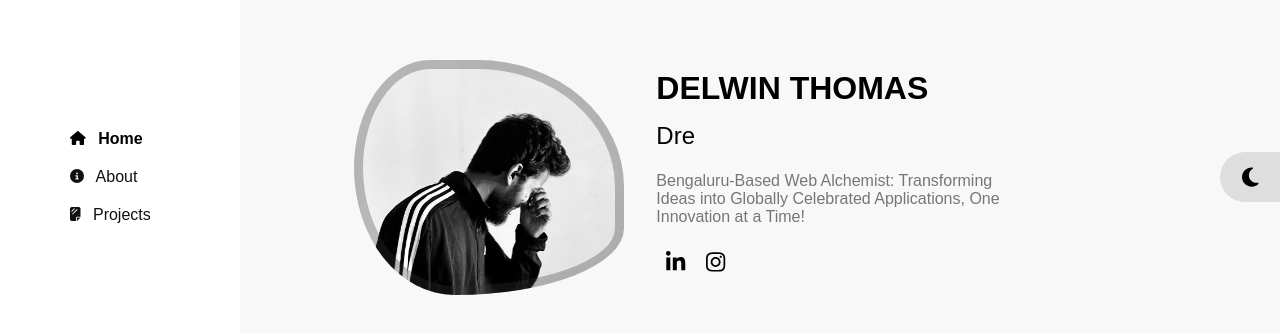
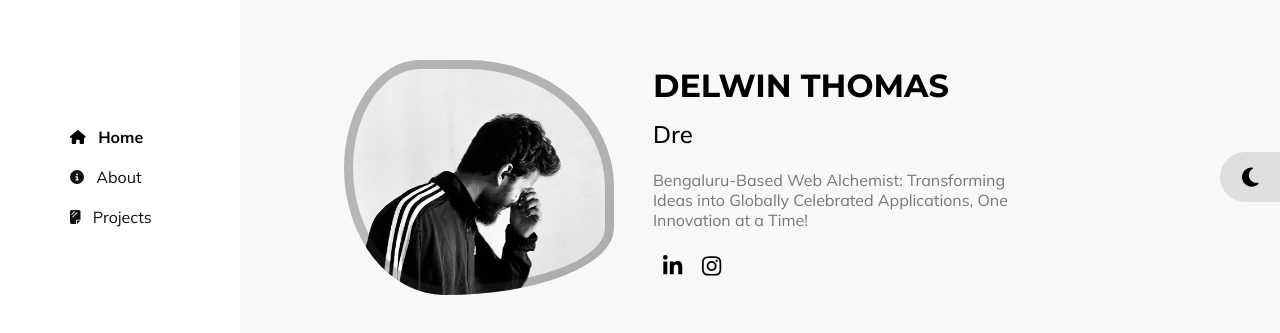
Before and after one commit to delwinmachan/portfolio1, a React (Create React App) app: page / in a window 1280 px wide. Shown: the part 223-556 px from the top of the page. Built offline with nearby package versions, Linux system fonts and the light colour scheme.

Commit message:
font fix

```diff
--- a/public/index.html
+++ b/public/index.html
@@ -6,7 +6,13 @@
     <meta name="theme-color" content="#000000" />
     <meta
       name="description"
-      content="Delwin Thomas's Portfolio showcasing web development projects."
+      content="Delwin Thomas's Portfolio showcasing web development projects.ReactJS|NextJS|developer"
+    />
+    <link rel="preconnect" href="https://fonts.googleapis.com" />
+    <link rel="preconnect" href="https://fonts.gstatic.com" crossorigin />
+    <link
+      href="https://fonts.googleapis.com/css2?family=Montserrat:ital,wght@0,100..900;1,100..900&family=Mulish:ital,wght@0,200..1000;1,200..1000&display=swap"
+      rel="stylesheet"
     />
     <title>Delwin Thomas - Portfolio</title>
     <link rel="icon" href="%PUBLIC_URL%/dicon.ico" />
@@ -14,10 +20,13 @@
     <meta property="og:title" content="Delwin Thomas - Portfolio" />
     <meta
       property="og:description"
-      content="Delwin Thomas's Portfolio showcasing web development projects."
+      content="Delwin Thomas's Portfolio showcasing web development projects.ReactJS|NextJS|developer"
     />
     <meta property="og:image" content="https://example.com/og-image.jpg" />
-    <meta property="og:url" content="https://www.yourportfolio.com/" />
+    <meta
+      property="og:url"
+      content="https://portfolio1-delwin-thomas-projects.vercel.app/"
+    />
     <!-- Add Twitter Card meta tags for Twitter sharing -->
     <meta name="twitter:card" content="summary_large_image" />
     <meta name="twitter:title" content="Delwin Thomas - Portfolio" />
@@ -36,8 +45,8 @@
         "@type": "Person",
         "name": "Delwin Thomas",
         "description": "Web Developer specializing in front-end and React.js",
-        "url": "https://www.yourportfolio.com/",
-        "sameAs": ["https://www.linkedin.com/in/delwin-thomas-934789215/"]
+        "url": "https://portfolio1-delwin-thomas-projects.vercel.app/",
+        "sameAs": "https://www.linkedin.com/in/delwin-thomas-934789215/"
       }
     </script>
   </head>
--- a/src/App.module.scss
+++ b/src/App.module.scss
@@ -1,3 +1,8 @@
+@import url('https://fonts.googleapis.com/css2?family=Montserrat:ital,wght@0,100..900;1,100..900&family=Mulish:ital,wght@0,200..1000;1,200..1000&display=swap');
+
+body {
+  font-family: 'Mulish', sans-serif;
+}
 .app-container {
   display: flex;
   font-family: 'Mulish', sans-serif;
```
